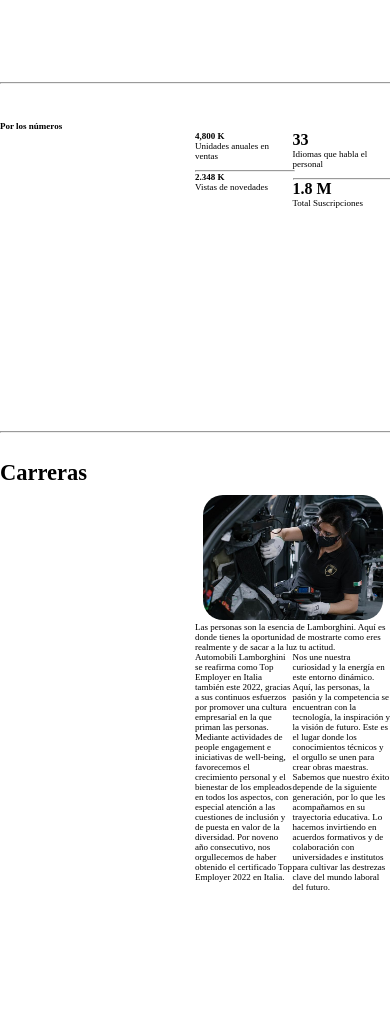
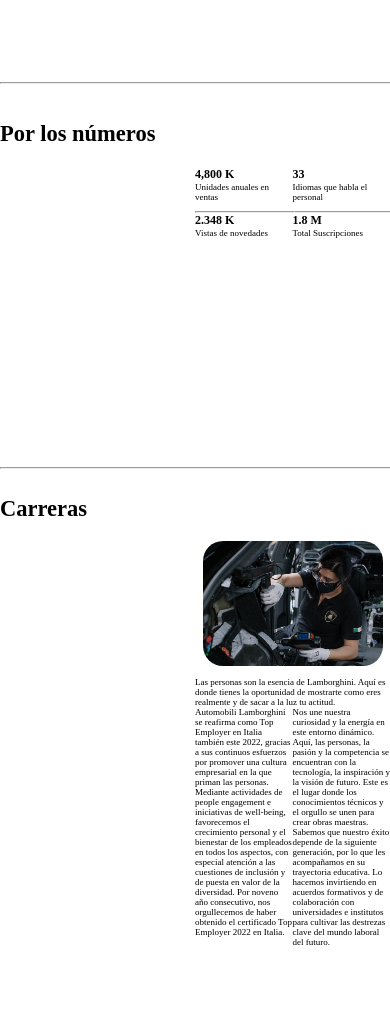
Before and after one commit to isrvb/lambo, a plain HTML site: page index.html in a window 390 px wide. Shown: the part 1980-2990 px from the top of the page. Drawn offline with Linux system fonts and the light colour scheme.

Commit message:
Update index.html

```diff
--- a/index.html
+++ b/index.html
@@ -336,7 +336,11 @@
     }
 
     .cajaNumeros-1 b{
-        font-size: 16px;
+        font-size: 12px;
+    }
+
+    .cajaNumeros-2 b{
+        font-size: 12px;
     }
 
     .cajaNumeros-2 img{
@@ -482,7 +486,7 @@
     <hr>
     <br>
     <section>
-	<h2>Por los números</h2>
+	<h2 class="home-title2">Por los números</h2><br><br>
       <blockquote>
 	<div class="cajaNumeros-1">
 		<blockquote>
@@ -526,11 +530,11 @@
 <br>
 <hr>
 	<section id="Journalism">
-	<h2 class="home-title2">Carreras</h2>
+	<h2 class="home-title2">Carreras</h2><br>
 		<blockquote>
 			<div class="caja-Journalism">
 				<br>
-				<center><img src="careers.jpg" style="border-radius:20px;" class="carreersS"></center>
+				<center><img src="careers.jpg" style="border-radius:20px;" class="carreersS"></center><br>
 				<p>Las personas son la esencia de Lamborghini. Aquí es donde tienes la oportunidad de mostrarte como eres realmente y de sacar a la luz tu actitud.</p>
 				<div class="caja-descripcion1">
 					<p>Nos une nuestra curiosidad y la energía en este entorno dinámico. Aquí, las personas, la pasión y la competencia se encuentran con la tecnología, la inspiración y la visión de futuro. Este es el lugar donde los conocimientos técnicos y el orgullo se unen para crear obras maestras.<br>Sabemos que nuestro éxito depende de la siguiente generación, por lo que les acompañamos en su trayectoria educativa. Lo hacemos invirtiendo en acuerdos formativos y de colaboración con universidades e institutos para cultivar las destrezas clave del mundo laboral del futuro. </p>
@@ -542,57 +546,12 @@
 		</blockquote>
 	</section>
 <br>
-<br>
-<br>
-<br>
-<br>
-<br>
-<br>
-<br>
-<br>
-<br>
-<br>
-<br>
-<br>
-<br>
-<br>
-<br>
-<br>
-<br>
-<br>
-<br>
-<br>
-<br>
-<br>
-<br>
-<br>
-<br>
-<br>
-<br>
-<br>
-<br>
-<br>
-<br>
-<br>
-<br>
-<br>
-<br>
-<br>
-<br>
-<br>
-<br>
-<br>
-<br>
-<br>
-<br>
-<br>
-<br>
 	<hr>
-<br>
+<br><br>
 <center><img src="00_hero.jpg" width="100%" style="border-radius:20px;"></center>
-<p>Sant Agata Bolognese, Automobili Lamborghini S.p.A.</p>
+<br><p>Sant Agata Bolognese, Automobili Lamborghini S.p.A.</p>
 
-<div id="content2">
+<div id="content2"><br>
         <p><a href="javascript:mostrar2();" style="text-decoration:none; color:black; font-size:20px;"><img src="caret-right-solid.svg" width="8px"> Acerca</a></p>
         <div id="flotante2" style="display:none;" class="content3">
             <div id="close2"><a href="javascript:cerrar2();" style="text-decoration:none; color:black;">Cerrar</a></div>
@@ -622,7 +581,7 @@
 		<div style="background:#eceff1; border-radius:10px;">
 		<center><img src="niccoli_silver_bg.jpg" width="100px" style="border-radius:10px;"><br>
 		<b class="dueños">Ranieri Niccoli</b>
-		<br>Director de Fabricación</center>
+		<br>D. de Fabricación</center>
 		</div>
 		</blockquote>
 	</div>
@@ -630,8 +589,8 @@
 		<blockquote>
 		<div style="background:#eceff1; border-radius:10px;">
 			<center><img src="winkelman_12_01.png" width="100px" style="border-radius:10px;"><br>
-		<b class="dueños">Stephan Winkelmann</b>
-		<br>Presidente y Director Ejecutivo</center>
+		<b class="dueños">Stephan W.</b>
+		<br>CEO</center>
 		</div>
 		</blockquote>
 	<br>
@@ -677,7 +636,7 @@
       </blockquote>
 <br>
 </section>
-<br><br><br><br><br><br><br><br><br><br><br><br><br><br><br><br><br><br><br><br><br><br><br><br><br><br><br>
+<br><br><br><br><br><br><br><br><br><br><br><br><br><br><br><br><br><br><br><br><br><br><br><br><br>
 <footer>Copyright © 2022 Automobili Lamborghini S.p.A. una sociedad unipersonal de Audi Group.<br>Todos los derechos reservados. Núm. IVA IT 00591801204</footer>
 </body>
 </html>
```
